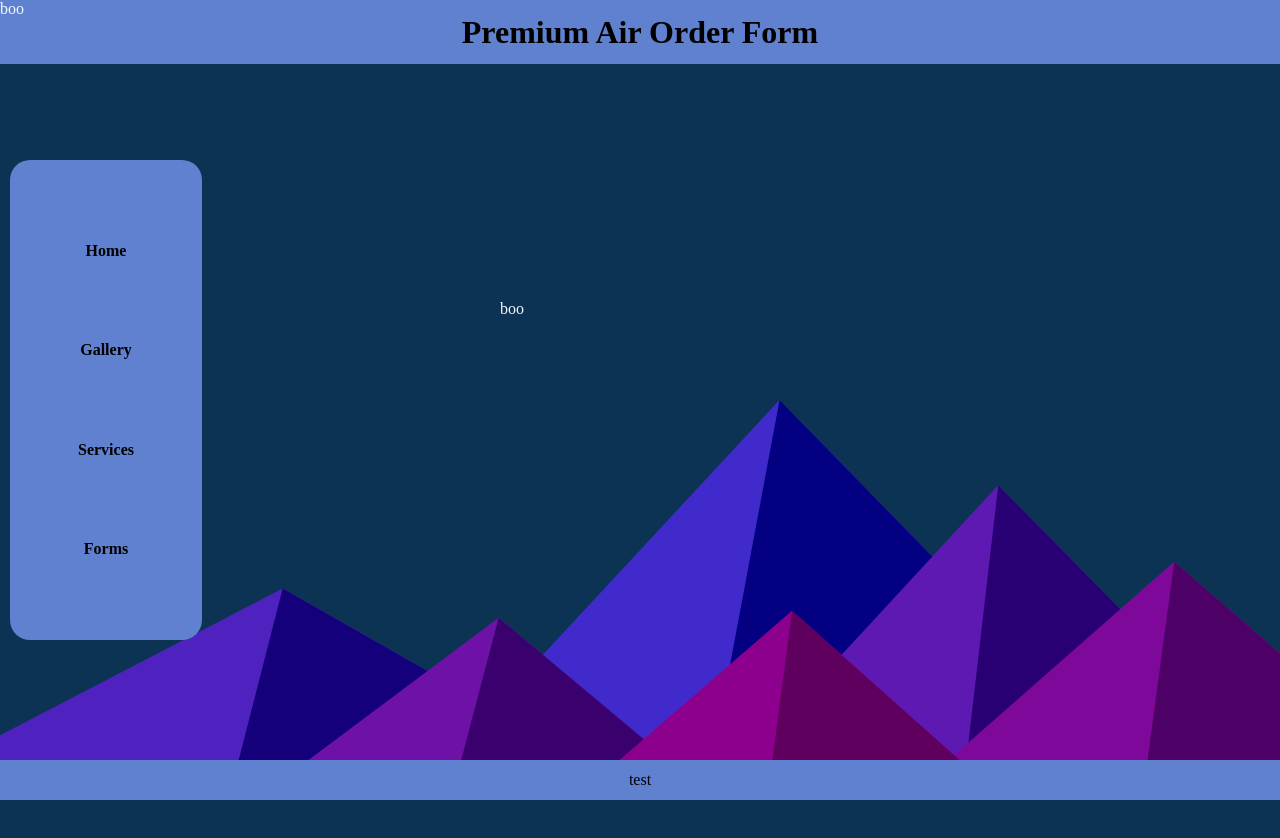
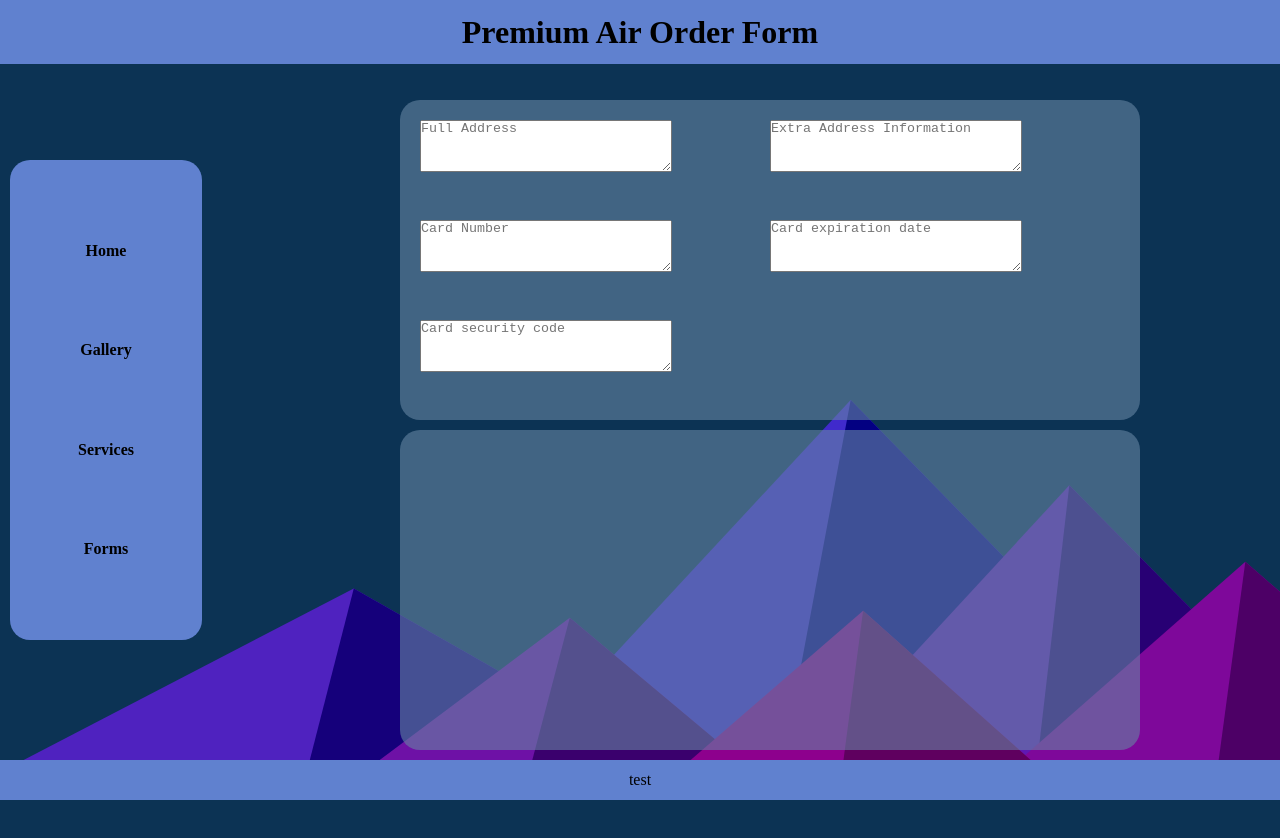
Before and after one commit to Bobbythecoder2034/Premium-Air, a plain HTML site: page order_form/orders.html in a window 1280 px wide. After the commit the page ends 800 px from the top, so only its background shows below. Drawn offline with Linux system fonts and the light colour scheme.

Commit message:
Orders updated

```diff
--- a/order_form/orders.css
+++ b/order_form/orders.css
@@ -53,15 +53,64 @@ body{
         font-weight: bolder;
     }
     .order_box{
-        color: aliceblue;
-        width: 400px;
-        height: 700px;
+        background-color: rgba(102, 134, 164, .6);
+        width: 700px;
+        height: 300px;
         position: absolute;
+        display: grid;
+        padding: 20px 20px 0px 20px;
+        border-radius: 20px;
     }
     #first{
-        top: 300px;
-        left: 500px;
+        top: 100px;
+        left: 400px;
+        grid-template-columns: 350px 350px;
+        grid-template-rows: 100px 100px 100px;
+        grid-template-areas:
+                            "address1 address2"
+                            "creditcard expiration"
+                            "Security .";
     }
     #second{
+        top: 430px;
+        left: 400px;
+        grid-template-columns: 200px 50px 200px 50px 200px;
+        grid-template-rows: 300px;
+        grid-template-areas:
+                            "list1 . list2 . list3";
+    }
+    textarea{
+        height: 50px;
+        width: 250px;
+        padding: 0;
+        margin: 0;
+    }
 
+    .address1{
+        grid-area: address1;
     }
+    .address2{
+        grid-area: address2;
+    }
+    .creditcard{
+        grid-area: creditcard;
+    }
+    .expiration{
+        grid-area: expiration;
+    }
+    .security{
+        grid-area: Security;
+    }
+    ul{
+        list-style-type: none;
+    }
+    .list1{
+        grid-area: list1;
+    }
+    .list2{
+        grid-area: list2;
+    }
+
+    .list3{
+        grid-area: list3;
+    }
--- a/order_form/orders.html
+++ b/order_form/orders.html
@@ -17,10 +17,51 @@
         <p><a href="#">Forms</a></p>
     </aside>
     <div class="order_box" id="first">
-        <div>boo</div>
+            <textarea name="user.message" class="address1" cols = "18" rows = "1" placeholder="Full Address"></textarea>
+
+            <textarea name="user.message" class="address2" cols = "18" rows = "1" placeholder="Extra Address Information"></textarea>
+
+            <textarea name="user.message" class="creditcard" cols = "18" rows = "1" placeholder="Card Number"></textarea>
+
+            <textarea name="user.message" class="expiration" cols = "18" rows = "1" placeholder="Card expiration date"></textarea>
+
+            <textarea name="user.message" class="Security" cols = "18" rows = "1" placeholder="Card security code"></textarea>
     </div>
+
     <div class="order_box" id="second">
-        <div>boo</div>
+        <ul class="list1">
+            <li>
+
+            </li>
+            <li>
+
+            </li>
+            <li>
+
+            </li>
+        </ul>
+        <ul class="list2">
+            <li>
+
+            </li>
+            <li>
+
+            </li>
+            <li>
+
+            </li>
+        </ul>
+        <ul class="list3">
+            <li>
+
+            </li>
+            <li>
+
+            </li>
+            <li>
+
+            </li>
+        </ul>
     </div>
 
     <footer class="footer">test</footer>
```
